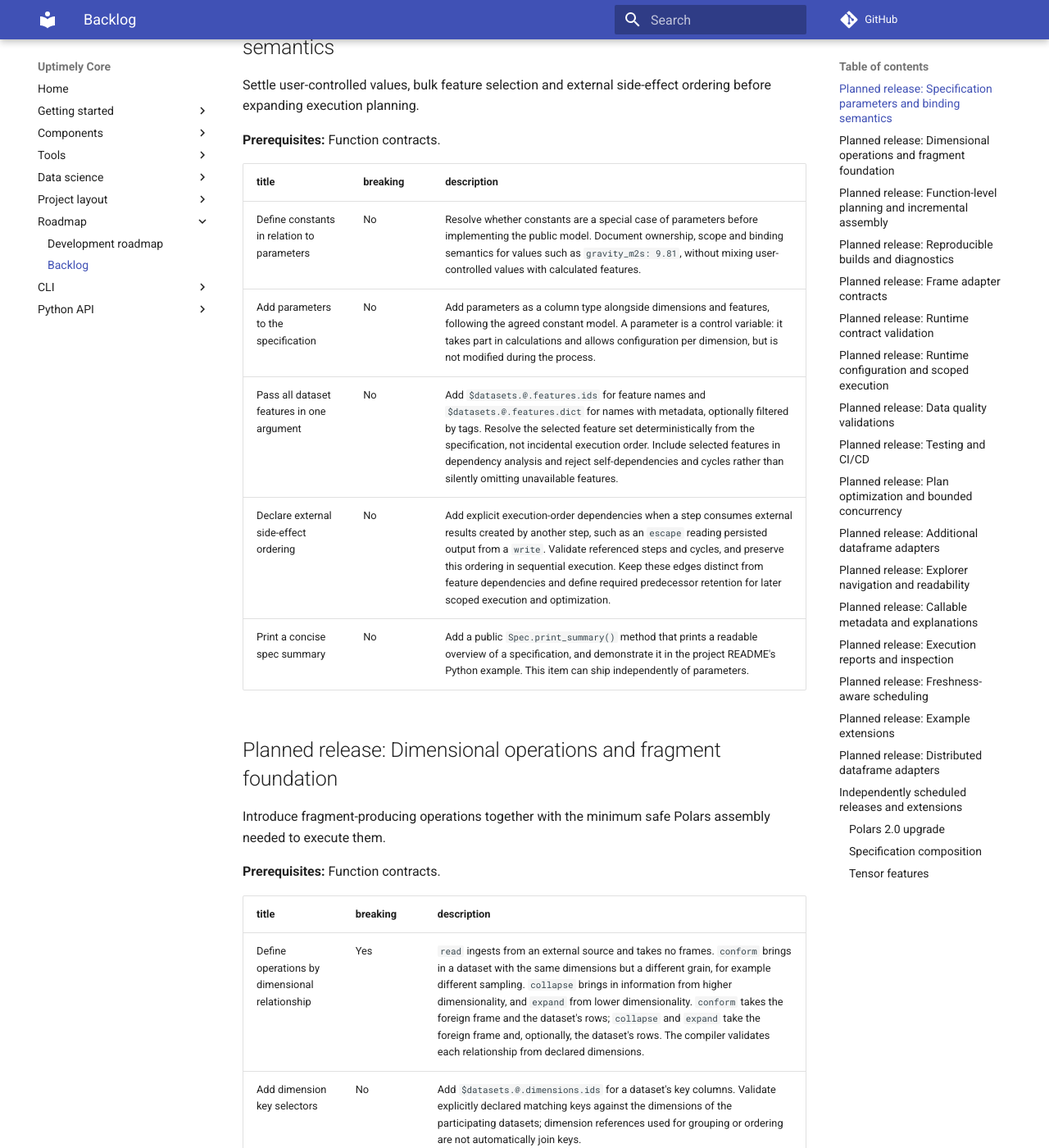
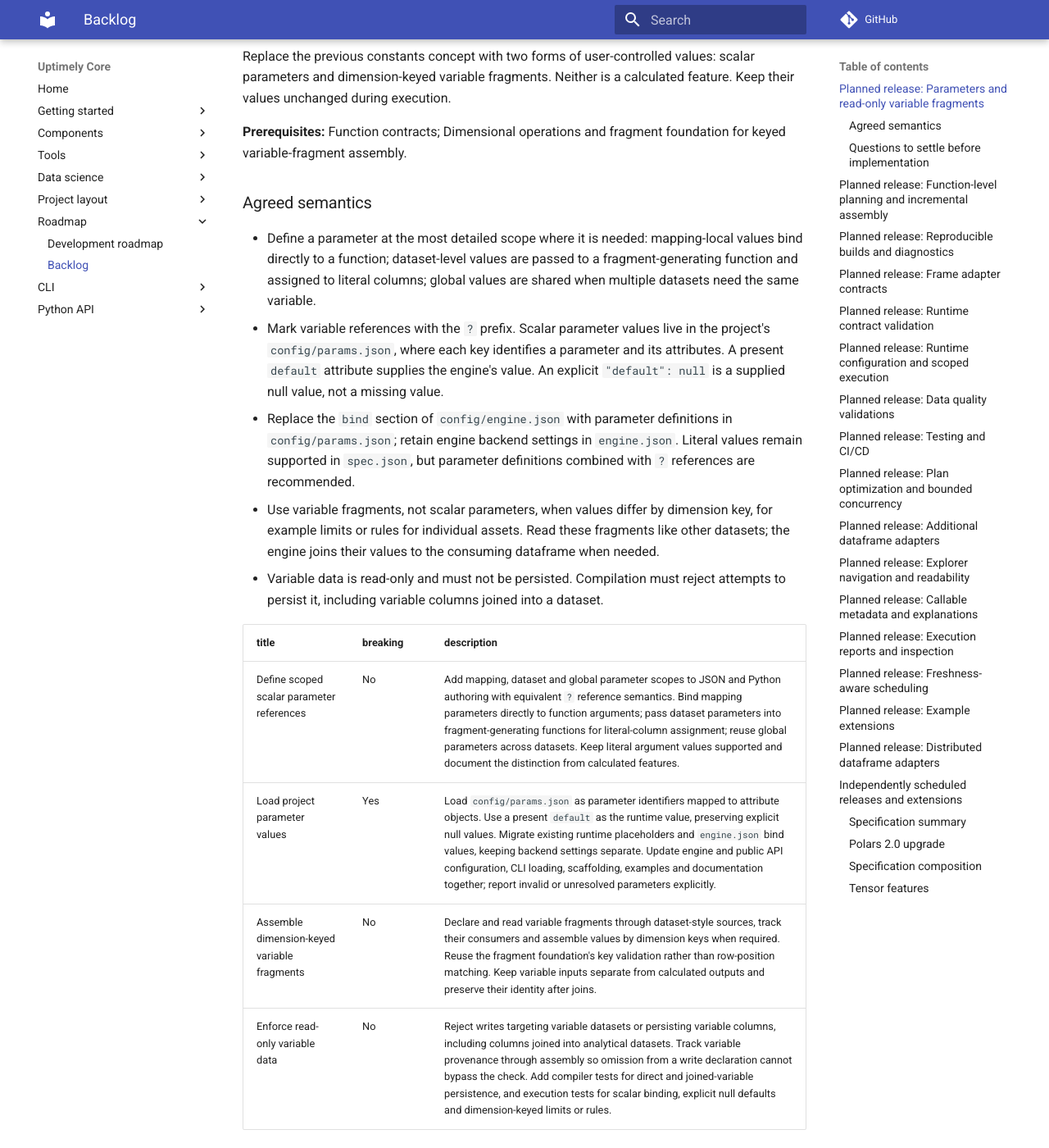
Before and after one commit to uptimely-ai/uptimely-core, an MkDocs documentation site: the page built from docs/roadmap/backlog.md, in a window 1280 px wide and 1400 px high, scrolled down 359 px. Shown: the whole window at 82% size. Built offline with MkDocs 1.6.1 and Material for MkDocs 9.7.7, drawn with Linux system fonts in a browser that asks for light colours; comment, search, counter and statistics services are not loaded; some of the changed text lies outside the part shown.

Commit message:
Remove fragment release from backlog

```diff
--- a/docs/roadmap/backlog.md
+++ b/docs/roadmap/backlog.md
@@ -8,34 +8,54 @@ Version numbers are assigned when releases are published. The *breaking*
 column marks changes that require users to update their specifications,
 projects, functions or commands.
 
-## Planned release: Specification parameters and binding semantics
+## Planned release: Parameters and read-only variable fragments
 
-Settle user-controlled values, bulk feature selection and external side-effect
-ordering before expanding execution planning.
+Replace the previous constants concept with two forms of user-controlled
+values: scalar parameters and dimension-keyed variable fragments. Neither is
+a calculated feature. Keep their values unchanged during execution.
 
-**Prerequisites:** Function contracts.
+**Prerequisites:** Function contracts; Dimensional operations and fragment
+foundation for keyed variable-fragment assembly.
+
+### Agreed semantics
+
+- Define a parameter at the most detailed scope where it is needed:
+  mapping-local values bind directly to a function; dataset-level values are
+  passed to a fragment-generating function and assigned to literal columns;
+  global values are shared when multiple datasets need the same variable.
+- Mark variable references with the `?` prefix. Scalar parameter values live in
+  the project's `config/params.json`, where each key identifies a parameter and
+  its attributes. A present `default` attribute supplies the engine's value.
+  An explicit `"default": null` is a supplied null value, not a missing value.
+- Replace the `bind` section of `config/engine.json` with parameter definitions
+  in `config/params.json`; retain engine backend settings in `engine.json`.
+  Literal values remain supported in `spec.json`, but parameter definitions
+  combined with `?` references are recommended.
+- Use variable fragments, not scalar parameters, when values differ by
+  dimension key, for example limits or rules for individual assets. Read these
+  fragments like other datasets; the engine joins their values to the consuming
+  dataframe when needed.
+- Variable data is read-only and must not be persisted. Compilation must reject
+  attempts to persist it, including variable columns joined into a dataset.
 
 | title | breaking | description |
 |---|---|---|
-| Define constants in relation to parameters | No | Resolve whether constants are a special case of parameters before implementing the public model. Document ownership, scope and binding semantics for values such as `gravity_m2s: 9.81`, without mixing user-controlled values with calculated features. |
-| Add parameters to the specification | No | Add parameters as a column type alongside dimensions and features, following the agreed constant model. A parameter is a control variable: it takes part in calculations and allows configuration per dimension, but is not modified during the process. |
-| Pass all dataset features in one argument | No | Add `$datasets.@.features.ids` for feature names and `$datasets.@.features.dict` for names with metadata, optionally filtered by tags. Resolve the selected feature set deterministically from the specification, not incidental execution order. Include selected features in dependency analysis and reject self-dependencies and cycles rather than silently omitting unavailable features. |
-| Declare external side-effect ordering | No | Add explicit execution-order dependencies when a step consumes external results created by another step, such as an `escape` reading persisted output from a `write`. Validate referenced steps and cycles, and preserve this ordering in sequential execution. Keep these edges distinct from feature dependencies and define required predecessor retention for later scoped execution and optimization. |
-| Print a concise spec summary | No | Add a public `Spec.print_summary()` method that prints a readable overview of a specification, and demonstrate it in the project README's Python example. This item can ship independently of parameters. |
+| Define scoped scalar parameter references | No | Add mapping, dataset and global parameter scopes to JSON and Python authoring with equivalent `?` reference semantics. Bind mapping parameters directly to function arguments; pass dataset parameters into fragment-generating functions for literal-column assignment; reuse global parameters across datasets. Keep literal argument values supported and document the distinction from calculated features. |
+| Load project parameter values | Yes | Load `config/params.json` as parameter identifiers mapped to attribute objects. Use a present `default` as the runtime value, preserving explicit null values. Migrate existing runtime placeholders and `engine.json` bind values, keeping backend settings separate. Update engine and public API configuration, CLI loading, scaffolding, examples and documentation together; report invalid or unresolved parameters explicitly. |
+| Assemble dimension-keyed variable fragments | No | Declare and read variable fragments through dataset-style sources, track their consumers and assemble values by dimension keys when required. Reuse the fragment foundation's key validation rather than row-position matching. Keep variable inputs separate from calculated outputs and preserve their identity after joins. |
+| Enforce read-only variable data | No | Reject writes targeting variable datasets or persisting variable columns, including columns joined into analytical datasets. Track variable provenance through assembly so omission from a write declaration cannot bypass the check. Add compiler tests for direct and joined-variable persistence, and execution tests for scalar binding, explicit null defaults and dimension-keyed limits or rules. |
 
-## Planned release: Dimensional operations and fragment foundation
+### Questions to settle before implementation
 
-Introduce fragment-producing operations together with the minimum safe Polars
-assembly needed to execute them.
-
-**Prerequisites:** Function contracts.
-
-| title | breaking | description |
-|---|---|---|
-| Define operations by dimensional relationship | Yes | `read` ingests from an external source and takes no frames. `conform` brings in a dataset with the same dimensions but a different grain, for example different sampling. `collapse` brings in information from higher dimensionality, and `expand` from lower dimensionality. `conform` takes the foreign frame and the dataset's rows; `collapse` and `expand` take the foreign frame and, optionally, the dataset's rows. The compiler validates each relationship from declared dimensions. |
-| Add dimension key selectors | No | Add `$datasets.@.dimensions.ids` for a dataset's key columns. Validate explicitly declared matching keys against the dimensions of the participating datasets; dimension references used for grouping or ordering are not automatically join keys. |
-| Define and implement safe fragment assembly | No | Combine fragments of the same dataset by the owning entity's complete dimension key, never row position. Preserve full outer, one-to-one assembly with coalesced keys and null-key equality; retain keys present in only one fragment without claiming identical observation coverage. Define dimensionless assembly and feature collision rules. Ship native Polars assembly with mandatory required-column, key-uniqueness and collision checks, plus tests for partial coverage, null keys and dimensionless cases. No user-defined `paste` or per-dataset join function is required. Cross-dataset reconciliation remains an explicit dimensional operation. |
-| Stage fragments | Yes | `read`, `conform`, `collapse` and `expand` return a fragment: the dataset's dimension keys plus the features they produce. They never join onto the dataset's frame. Ship the return-contract change together with working engine assembly using the current scheduler, without requiring the later function-level planner. |
+- What is the exact `?` reference grammar for each scope, how do scoped names
+  map to keys in `params.json`, and how are name collisions handled?
+- What does a parameter declaration without `default` mean, and how can its
+  value be supplied? Define missing-value errors, value types and validation,
+  including dataframe null versus NaN representation.
+- How are variable fragments and their `?` references declared, which dimension
+  keys must match a consumer, and what happens when a consumer key has no
+  variable value? Define how writes select persistable analytical columns
+  without including joined variable columns.
 
 ## Planned release: Function-level planning and incremental assembly
 
@@ -43,12 +63,12 @@ Build dataset frames incrementally with explicit producer and frame-version
 dependencies, keeping assembly in the engine.
 
 **Prerequisites:** Dimensional operations and fragment foundation;
-Specification parameters and binding semantics.
+Parameters and read-only variable fragments.
 
 | title | breaking | description |
 |---|---|---|
-| Validate dataset assembly dependencies | No | Resolve unambiguous output producers, prerequisites and cycles in the function-level graph, including bulk feature selections and explicit execution-order edges. Retain all existing plan-safety checks throughout the transition; do not defer safety needed by the earlier fragment release. Physical key uniqueness and returned schemas remain runtime checks. |
-| Build dataset frames function by function | Yes | Engine state is one frame per dataset. The plan is a graph of functions, with each function pinned to the foreign frame version it reads. Datasets in the same stage are independent only when no feature or execution-order dependency connects them. Start with a sequential scheduler and preserve the fragment assembly contract. |
+| Validate dataset assembly dependencies | No | Resolve unambiguous output producers, prerequisites and cycles in the function-level graph strictly from declared inputs and outputs. Retain all existing plan-safety checks throughout the transition; do not defer safety needed by the earlier fragment release. Physical key uniqueness and returned schemas remain runtime checks. |
+| Build dataset frames function by function | Yes | Engine state is one frame per dataset. The plan is a graph of functions, with each function pinned to the foreign frame version it reads. Datasets in the same stage are independent only when no declared input/output dependency connects them. Start with a sequential scheduler that waits for each step to finish successfully before starting the next, and preserve the fragment assembly contract. |
 
 ## Planned release: Reproducible builds and diagnostics
 
@@ -67,7 +87,10 @@ with changes to specification and plan formats.
 ## Planned release: Frame adapter contracts
 
 Keep Polars as the built-in native implementation. Separate dataframe conversion
-from native assembly and validate both before advertising support.
+from native assembly and validate both before advertising support. This release
+introduces the adapter contracts and implementation path for dataframe
+representations beyond Polars, which are not supported by the fragment
+foundation release.
 
 **Prerequisites:** Function-level planning and incremental assembly;
 execution-requirement checks from Reproducible builds and diagnostics.
@@ -105,8 +128,8 @@ Reproducible builds and diagnostics; Runtime contract validation.
 
 | title | breaking | description |
 |---|---|---|
-| Extend `uptimely run` | No | Add `--output`, `--head`, `--to` and `--bind`, with equivalent public `uptimely.run(...)` options and the established validation modes. Define output-scope pruning once: retain required feature and execution-order predecessors and normally skip `write` unless requested. Explicitly report and require authorization when a selected step needs a write predecessor, rather than silently running it or dropping the edge. Optimization later reuses these semantics. |
-| Add environment-aware builds and configuration overrides | No | Support named environments, deterministic layered configuration and clear errors for missing values. Record environment and non-sensitive provenance, exclude secrets from artifacts, and reuse plans when only runtime bindings change. Apply overrides without mutating the published build. |
+| Extend `uptimely run` | No | Add `--output`, `--head`, `--to` and `--bind`, with equivalent public `uptimely.run(...)` options and the established validation modes. Define output-scope pruning once using declared inputs and outputs and retain required producers. Do not exclude writes merely because validation is enabled or introduce a separate write-authorization policy. Writes within the requested scope execute like other steps. Optimization later reuses these semantics. |
+| Add environment-aware builds and configuration overrides | No | Support named environments, deterministic layered configuration and clear errors for missing values. Use environment-specific parameters to configure write destinations, including non-production destinations for validation runs; validation does not automatically skip writes. Record environment and non-sensitive provenance, exclude secrets from artifacts, and reuse plans when only runtime bindings change. Apply overrides without mutating the published build. |
 | Extend preflight validation | No | Extend mandatory capability preflight to saved-plan identity, output scope, runtime bindings, callable entrypoints and backend compatibility before execution. Reuse target-aware diagnostics without running analytical functions or performing workflow data I/O. This does not verify external source availability or input data. |
 | Add secret-aware runtime bindings | No | Resolve secrets from environment variables or a provider at runtime, report missing values, redact secrets and keep them out of build artifacts. |
 
@@ -116,11 +139,11 @@ Check real data with explicit rules that produce no features and do not change
 data. Quality checks complement contracts; they do not prove formula correctness.
 
 **Prerequisites:** Runtime contract validation; Runtime configuration and scoped
-execution for shared invocation and write-gating semantics.
+execution for shared invocation and environment configuration.
 
 | title | breaking | description |
 |---|---|---|
-| Add data quality validations | No | Add a `validations` section with calculation-style binding, organizing code under `calculations/` and `validations/`. Dataset validation functions return `bool` or failing rows, where an empty frame means passed. Severity `error` fails the run and skips every affected dataset write, including a write required by an execution-order edge; block dependent steps rather than bypassing the failure. Severity `warn` reports and continues. Extend existing modes with `--validate quality` and `--validate all`, the latter including contract checks. Show validations as feature status badges in Explorer, not calculation steps. |
+| Add data quality validations | No | Add a `validations` section with calculation-style binding, organizing code under `calculations/` and `validations/`. Dataset validation functions return `bool` or failing rows, where an empty frame means passed. Severity `error` fails the run and stops further execution under the normal failure policy, without special write-only gating. Severity `warn` reports and continues. Validation runs include writes like other steps, using environment-configured destinations. Extend existing modes with `--validate quality` and `--validate all`, the latter including contract checks. Show validations as feature status badges in Explorer, not calculation steps. |
 | Add reusable null-quality checks | No | Provide distinct any-null and all-null-column checks with explicit empty-dataset behavior and configurable severity. Apply only declared checks; nulls in a nullable column are not automatically invalid. Keep quality rules separate from mandatory assembly safety and reuse validation reporting. |
 | Add validation reports | No | Use a consistent record containing validation, dataset, severity, pass/fail, failing row count, bounded sample and message. Include run and build identity for later correlation with execution reports. Export with `--report <path>`, print a CLI summary and show the latest report in Explorer. Each run replaces the previous report; shared history is out of scope. Make sample capture explicit and redact sensitive data. |
 
@@ -134,7 +157,7 @@ validations. Existing repository tests continue to accompany every release.
 | title | breaking | description |
 |---|---|---|
 | Reuse specification validation functions | No | Expose and reuse specification validators in user tests instead of duplicating validation logic. |
-| Add the `uptimely.testing` pytest plugin | No | Provide a project fixture, workflow execution on fixture data with all validations and assertions showing failing rows. Allow each data-quality validation to be collected as a separate pytest item in CI/CD. |
+| Add the `uptimely.testing` pytest plugin | No | Provide a project fixture, workflow execution on fixture data with all validations and assertions showing failing rows. Include writes using test-environment destinations rather than automatically skipping them. Allow each data-quality validation to be collected as a separate pytest item in CI/CD. |
 | Add worked examples | No | Store small input/output tables per function in the specification. Explorer shows before-and-after tables and the pytest plugin executes them as tests. |
 | Document testing levels | No | Explain unit tests, worked examples, workflow tests on fixtures and real-data validations in the project structure guide, with `tests/unit/`, `tests/workflow/`, `tests/fixtures/` and `validations/` folders. |
 | Document an analytics CI/CD workflow | No | Provide a runnable pipeline that validates the spec, builds the plan, runs unit and fixture workflow tests with contract and quality checks, and publishes the build and available validation reports. Promote the same immutable build with runtime configuration supplied separately. Keep production-data checks and credentials outside fixture-based CI. |
@@ -145,12 +168,12 @@ Optimize a correct, scoped plan and execute genuinely independent work.
 
 **Prerequisites:** Function-level planning and incremental assembly;
 Frame adapter contracts; Runtime configuration and scoped execution;
-Data quality validations for validation-gating semantics.
+Data quality validations for shared validation and failure semantics.
 
 | title | breaking | description |
 |---|---|---|
-| Add compiler optimization | No | Offer configurable optimization that reuses scoped-execution pruning and avoids redundant assembly, conversion and materialization. Preserve feature and execution-order edges, validation semantics and authorized side effects. Keep the logical plan backend-independent, with backend-specific choices in target-aware planning. Retain safety checks with optimization disabled and test optimized/unoptimized equivalence. |
-| Add a parallel scheduler | No | Run independent dataset work concurrently with configurable global and per-adapter limits and grouped lazy collection, such as `pl.collect_all`. Account for library threading, memory, process startup and serialization; do not allocate one process per callable or size workers solely from the widest stage. Preserve ordering, write gating and failure propagation. Optimization and concurrency can ship separately if needed. |
+| Add compiler optimization | No | Offer configurable optimization that reuses scoped-execution pruning and avoids redundant assembly, conversion and materialization. Preserve dependencies derived from declared inputs and outputs, validation semantics and all writes within the requested scope. Keep the logical plan backend-independent, with backend-specific choices in target-aware planning. Retain safety checks with optimization disabled and test optimized/unoptimized equivalence. |
+| Add a parallel scheduler | No | Run independent dataset work concurrently with configurable global and per-adapter limits and grouped lazy collection, such as `pl.collect_all`. Account for library threading, memory, process startup and serialization; do not allocate one process per callable or size workers solely from the widest stage. Wait for declared input producers to finish successfully before starting consumers, and preserve validation and failure propagation without special write skipping. Optimization and concurrency can ship separately if needed. |
 
 ## Planned release: Additional dataframe adapters
 
@@ -211,13 +234,12 @@ integration. Report export can ship before its Explorer view.
 Derive schedules from declared result freshness without changing the meaning
 of analytical dependencies.
 
-**Prerequisites:** Specification parameters and binding semantics;
-Function-level planning and incremental assembly; Runtime configuration and
+**Prerequisites:** Function-level planning and incremental assembly; Runtime configuration and
 scoped execution. Parallel execution is not required.
 
 | title | breaking | description |
 |---|---|---|
-| Add freshness to the specification | No | Define freshness requirements for mappings or features, their propagation through dependencies and how external source availability constrains achievable schedules. Specify schedule-multiple and compatibility rules, including explicit side-effect edges. Reject incompatible requirements with actionable diagnostics. Add derived schedules only after these semantics are defined; earlier releases validate existing schedule declarations only. |
+| Add freshness to the specification | No | Define freshness requirements for mappings or features, their propagation through declared input/output dependencies and how external source availability constrains achievable schedules. Specify schedule-multiple and compatibility rules without introducing separate side-effect dependencies. Reject incompatible requirements with actionable diagnostics. Add derived schedules only after these semantics are defined; earlier releases validate existing schedule declarations only. |
 
 ## Planned release: Example extensions
 
@@ -250,6 +272,14 @@ Execution reports and inspection for report export, not its Explorer view.
 These are not blocked by the full preferred sequence above. Ship when their
 specific prerequisites and user needs justify them.
 
+### Specification summary
+
+**Prerequisites:** Existing specification model.
+
+| title | breaking | description |
+|---|---|---|
+| Print a concise spec summary | No | Add a public `Spec.print_summary()` method that prints a readable overview of a specification, and demonstrate it in the project README's Python example. |
+
 ### Polars 2.0 upgrade
 
 **Prerequisites:** An available upstream release and successful compatibility
```
